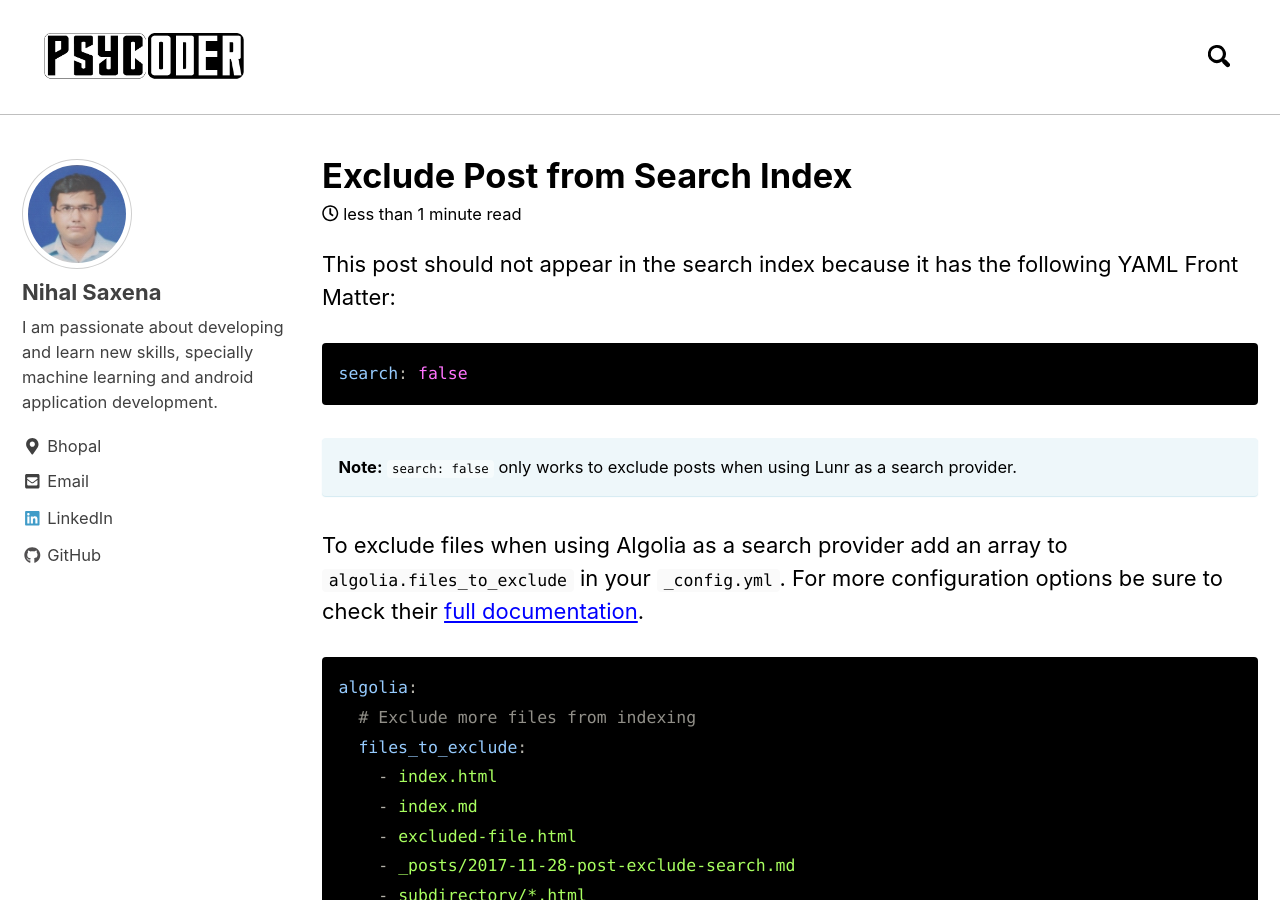
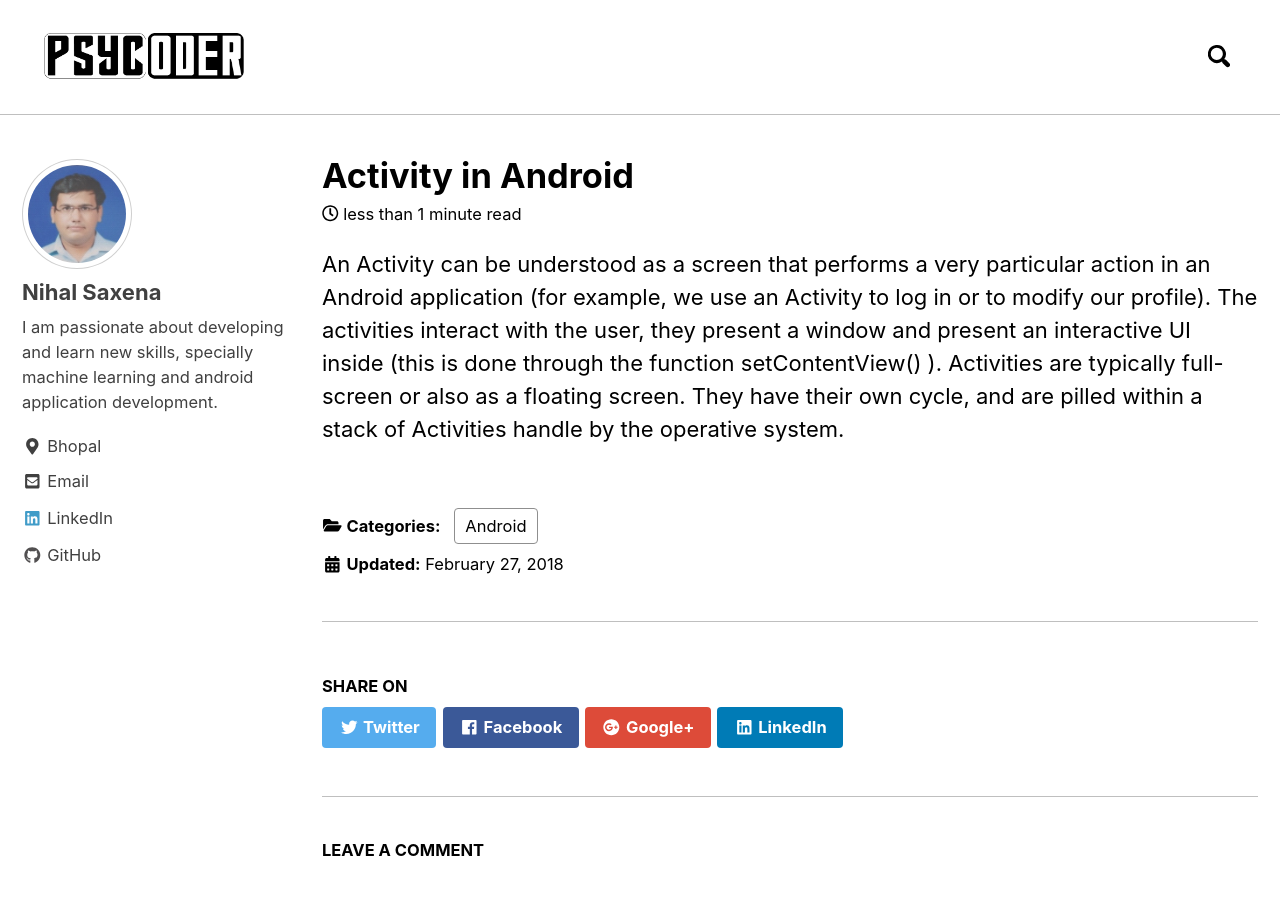
Before and after one commit to saxenanihal95/PsyCoderBlog, a Jekyll site: the page built from _posts/2018-02-27-activity-android.md, in a window 1280 px wide and 900 px high. Built offline with Jekyll 4.4.1, drawn with Linux system fonts in a browser that asks for light colours; nearby versions of some CDN libraries; comment, search, counter and statistics services are not loaded; some of the changed text lies outside the part shown.

Commit message:
Update 2018-02-27-activity-android.md

````diff
--- a/_posts/2018-02-27-activity-android.md
+++ b/_posts/2018-02-27-activity-android.md
@@ -1,29 +1,12 @@
 ---
-title:  "Exclude Post from Search Index"
-search: false
+title:  "Activity in Android"
 categories:
-  - Jekyll
-last_modified_at: 2018-02-19T08:06:00-05:00
+  - Android
 ---
 
-This post should not appear in the search index because it has the following YAML Front Matter:
-
-```yaml
-search: false
-```
-
-**Note:** `search: false` only works to exclude posts when using Lunr as a search provider.
-{: .notice--info}
-
-To exclude files when using Algolia as a search provider add an array to `algolia.files_to_exclude` in your `_config.yml`. For more configuration options be sure to check their [full documentation](https://community.algolia.com/jekyll-algolia/options.html).
-
-```yaml
-algolia:
-  # Exclude more files from indexing
-  files_to_exclude:
-    - index.html
-    - index.md
-    - excluded-file.html
-    - _posts/2017-11-28-post-exclude-search.md
-    - subdirectory/*.html
-```
+An Activity can be understood as a screen that performs a very particular action in an
+Android application (for example, we use an Activity to log in or to modify our profile).
+The activities interact with the user, they present a window and present an interactive
+UI inside (this is done through the function setContentView() ). Activities are typically
+full-screen or also as a floating screen. They have their own cycle, and are pilled within
+a stack of Activities handle by the operative system.
````
